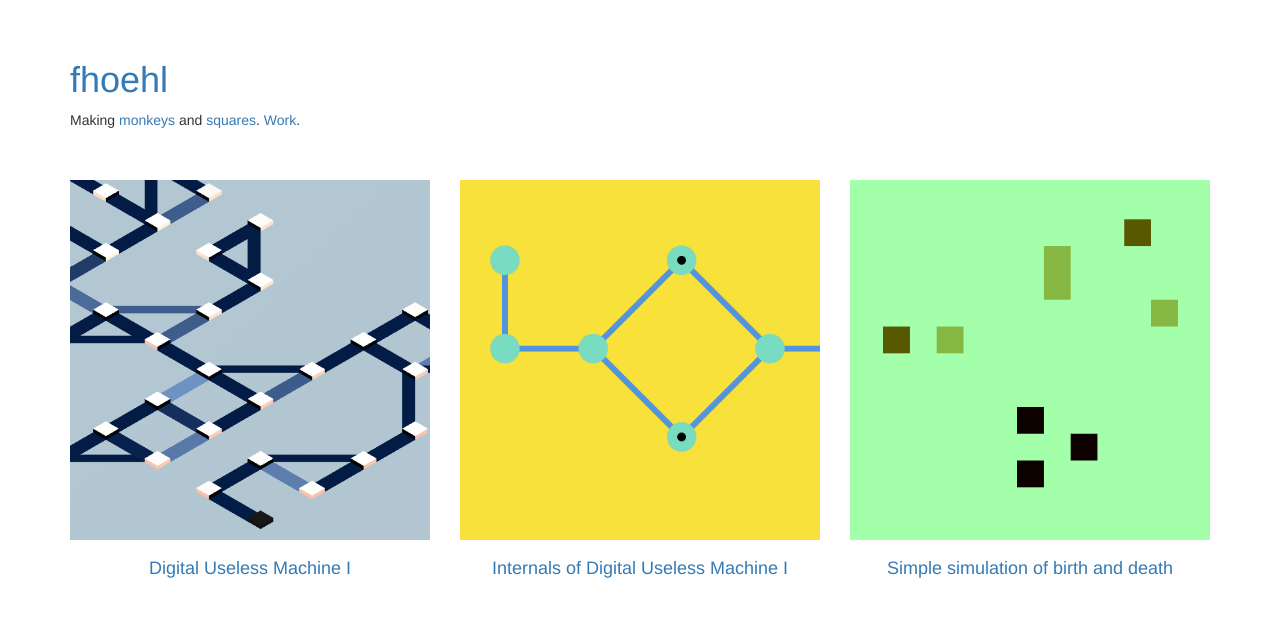
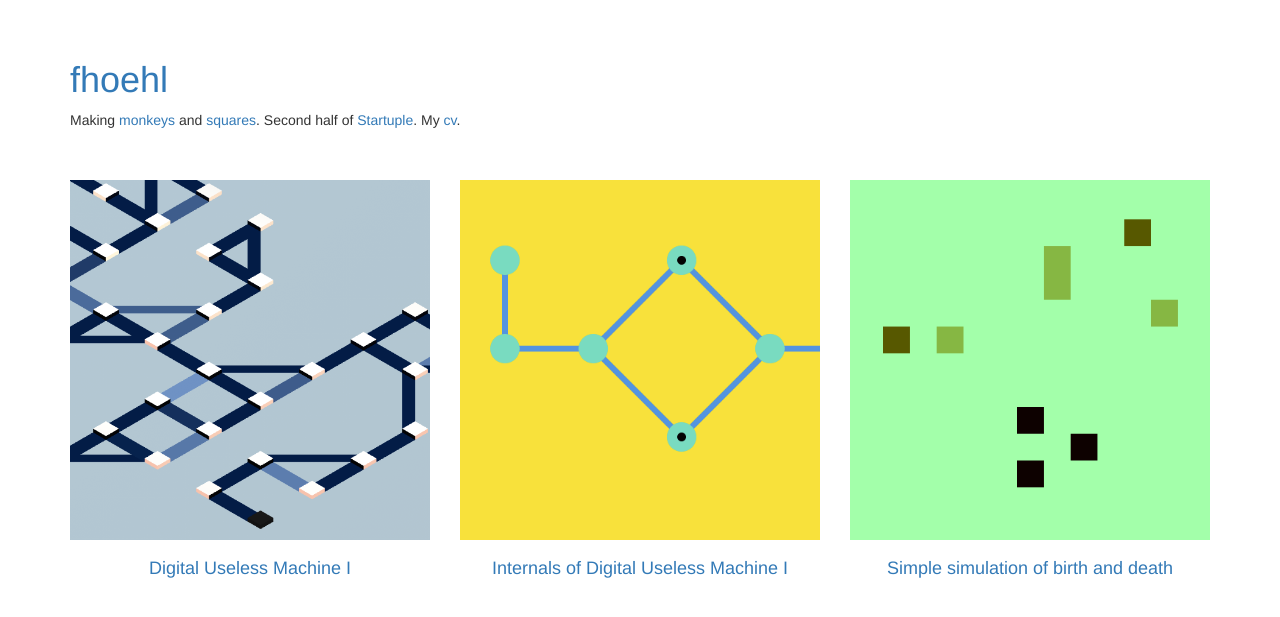
Before and after one commit to fhoehl/fhoehl.github.io, a Jekyll site: the page built from index.html, in a window 1280 px wide. Shown: the top 617 px of the page. Built offline with Jekyll 4.4.1, drawn with Linux system fonts in a browser that asks for light colours; nearby versions of some CDN libraries.

Commit message:
About
Add links

```diff
--- a/_includes/menu.html
+++ b/_includes/menu.html
@@ -4,7 +4,8 @@
     <p>
       Making <a href="http://fhoehl.tumblr.com">monkeys</a>
       and <a href="http://instagram.com/fhoehl">squares</a>.
-      <a href="/cv.html">Work</a>.
+      Second half of <a href="http://startuple.tumblr.com">Startuple</a>.
+      My <a href="/cv.html">cv</a>.
     </p>
   </div>
 </div>
```
